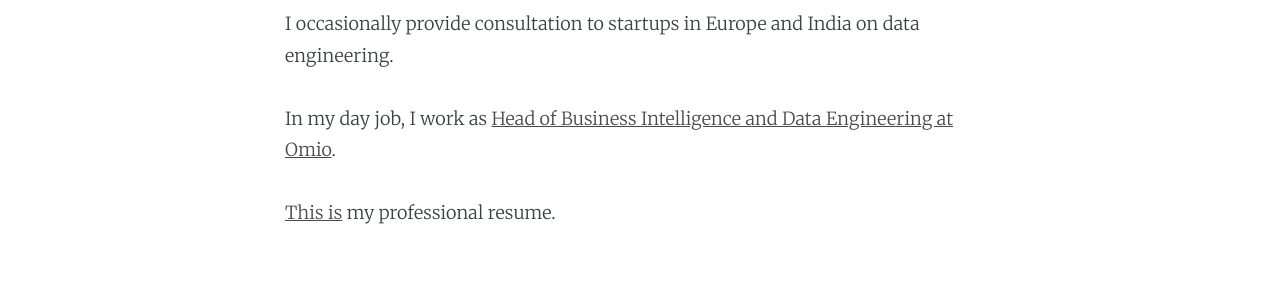
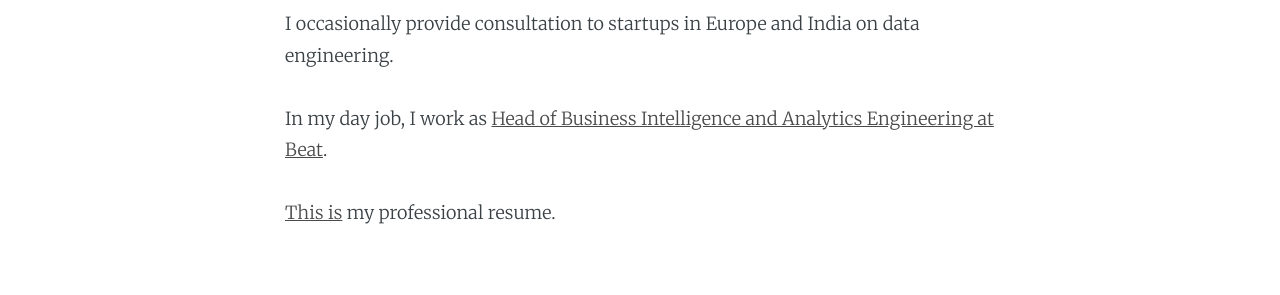
Before and after one commit to rahulj51/miles2code.github.io, a Jekyll site: the page built from about.md, in a window 1280 px wide. Shown: the part 572-867 px from the top of the page. Built offline with Jekyll 4.4.1, drawn with Linux system fonts in a browser that asks for light colours.

Commit message:
changing about page

```diff
--- a/about.md
+++ b/about.md
@@ -15,6 +15,6 @@ I offer free 1<>1 career coaching through [The Mentoring Club](https://www.mento
 
 I occasionally provide consultation to startups in Europe and India on data engineering.
 
-In my day job, I work as [Head of Business Intelligence and Data Engineering at Omio](https://www.linkedin.com/in/rahul-jain-83055b45/).
+In my day job, I work as [Head of Business Intelligence and Analytics Engineering at Beat](https://www.linkedin.com/in/rahul-jain-83055b45/).
 
 [This is]({{ site.url }}/assets/resume/rahul-resume.pdf) my professional resume.
```
